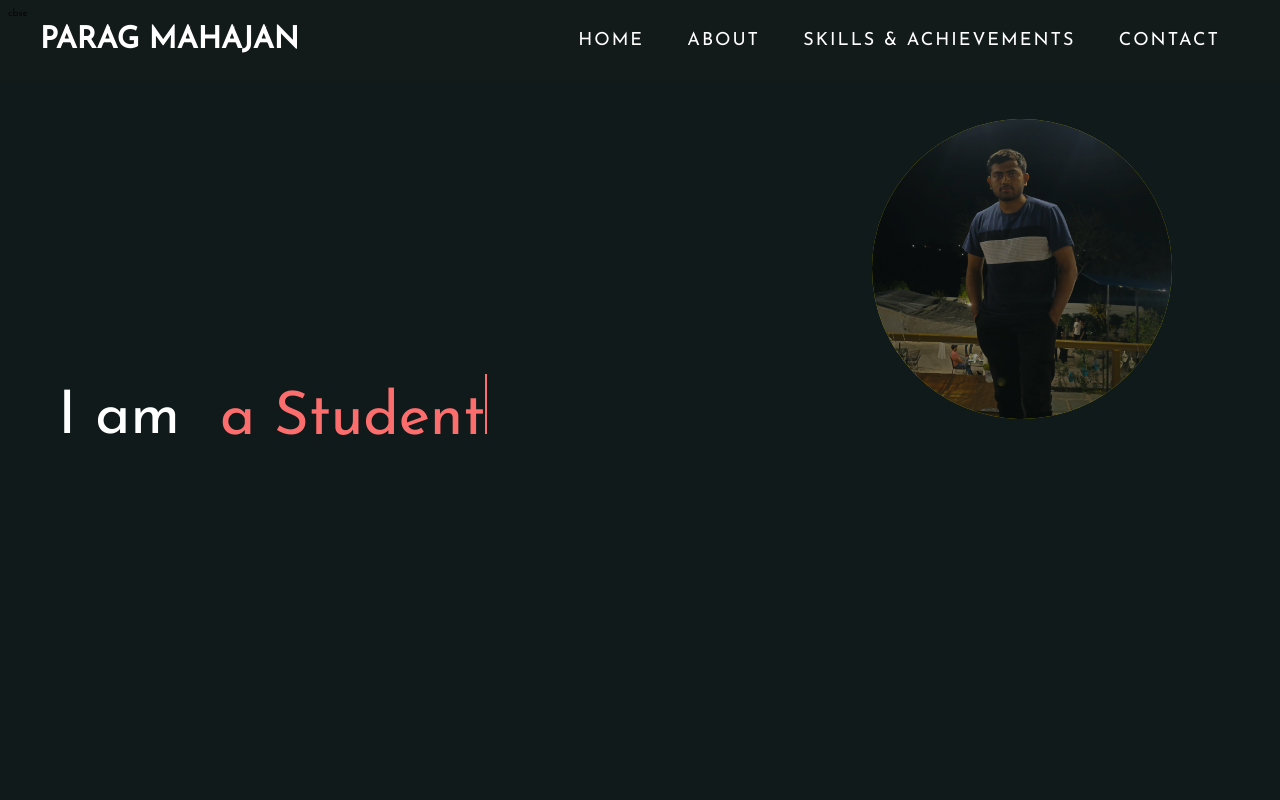
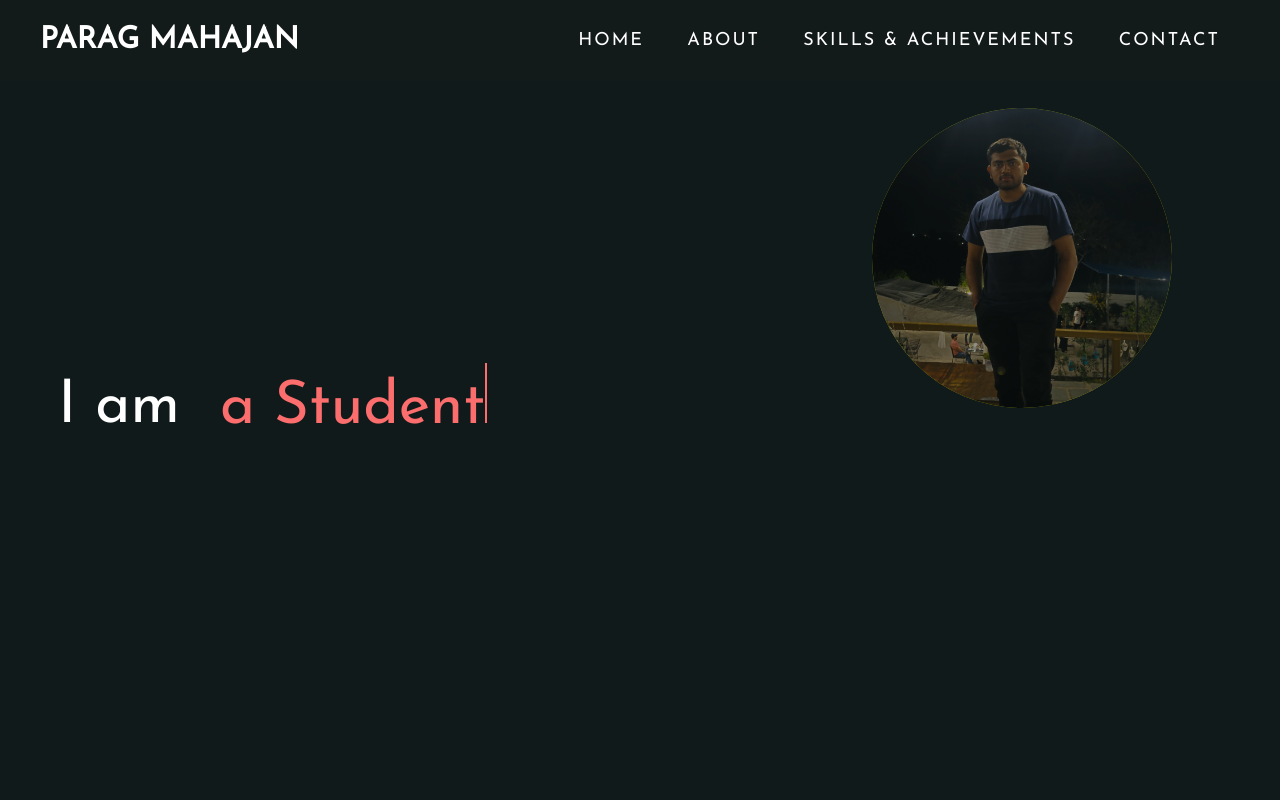
Before and after one commit to parag7720/RESUME_PORTFOLIO, a plain HTML site: page index.html in a window 1280 px wide. Shown: the top 800 px of the page. Drawn offline with Linux system fonts and the light colour scheme.

Commit message:
Update index.html

```diff
--- a/index.html
+++ b/index.html
@@ -31,8 +31,6 @@
     </div>
   </section>
 
-cbse
-  <!-- Hero Section  -->
   <section id="mainpm">
     <div class="mainpm container">
       <div class="yehe">
```
